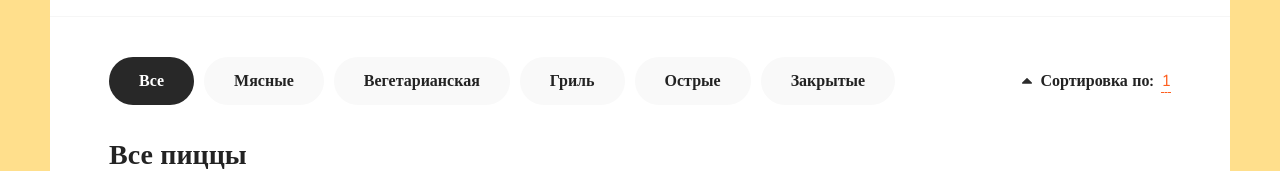
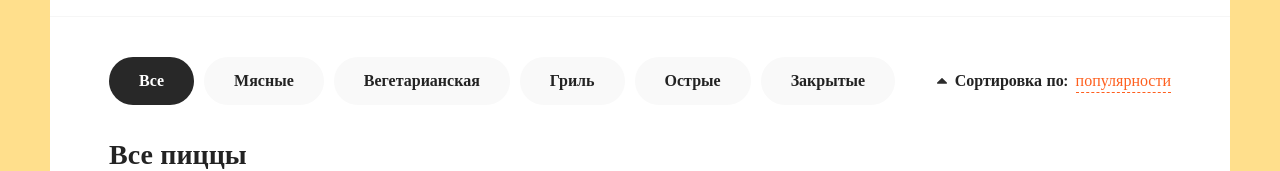
Before and after one commit to Yuriy1771/ReactPizza, a React (Create React App) app: page /cart in a window 1280 px wide. Shown: the part 168-339 px from the top of the page. Built offline with nearby package versions, Linux system fonts and the light colour scheme.

Commit message:
fix sorted list

```diff
--- a/src/Components/Sort.jsx
+++ b/src/Components/Sort.jsx
@@ -2,12 +2,12 @@ import React, {useState} from 'react'
 
 const Sort = () => {
     const [editMode, setEditMode] = useState(false)
-    const [selectedSort, setSelectedSort] = useState(1)
+    const [selectedSort, setSelectedSort] = useState(0)
 
     const listsMenu = ['популярности', 'цене', 'алфавиту']
 
     const onClickSort = (index) => {
-        setSelectedSort(listsMenu[index])
+        setSelectedSort(index)
         setEditMode(false)
     }
 
@@ -27,14 +27,15 @@ const Sort = () => {
                     />
                 </svg>
                 <b>Сортировка по:</b>
-                <span onClick={() => setEditMode(!editMode)}>{selectedSort}</span>
+                <span onClick={() => setEditMode(!editMode)}>{listsMenu[selectedSort]}</span>
             </div>
             {editMode &&
                 <div className="sort__popup">
                     <ul>
-                        <li onClick={() => onClickSort(0)} className="active">популярности</li>
-                        <li onClick={() => onClickSort(1)}>цене</li>
-                        <li onClick={() => onClickSort(2)}>алфавиту</li>
+                        {
+                            listsMenu.map((list, index) => <li onClick={() => onClickSort(index)}
+                                                               className={index === selectedSort ? 'active' : ''}>{list}</li>)
+                        }
                     </ul>
                 </div>
             }
```
